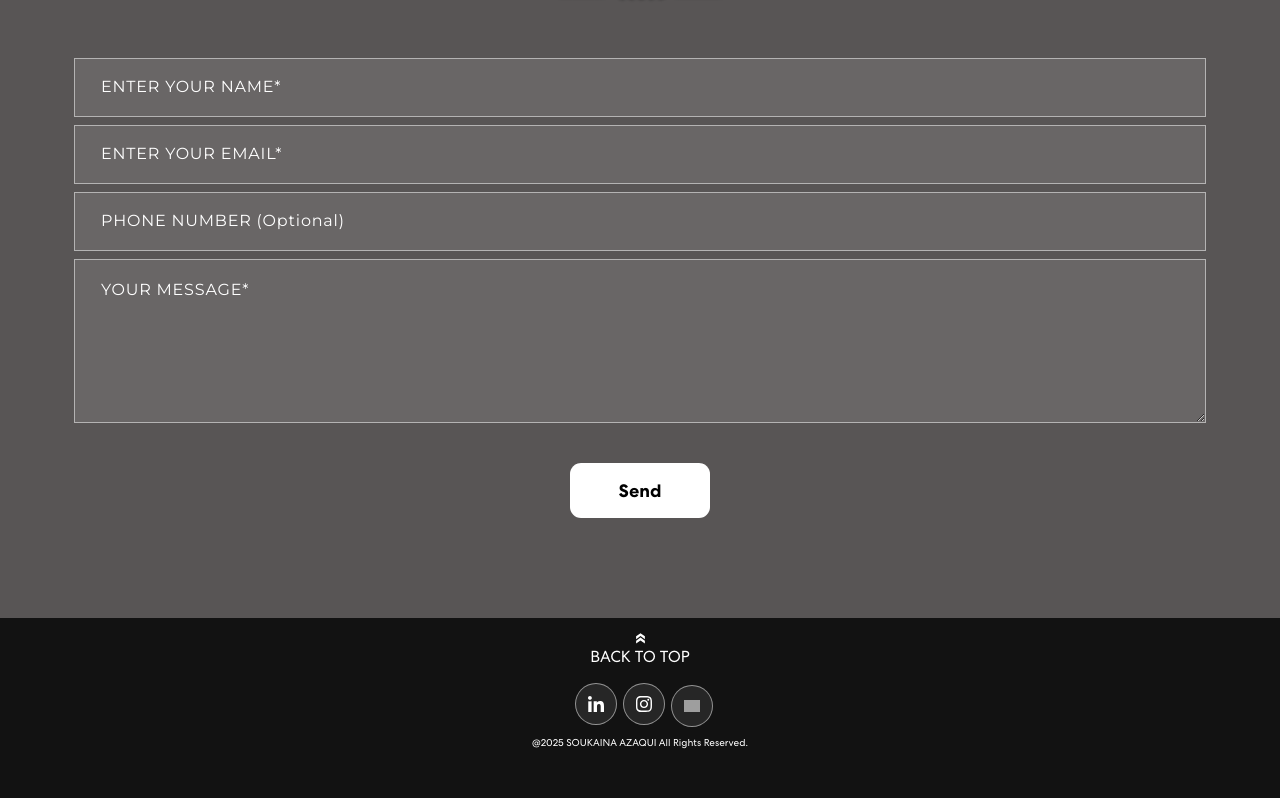
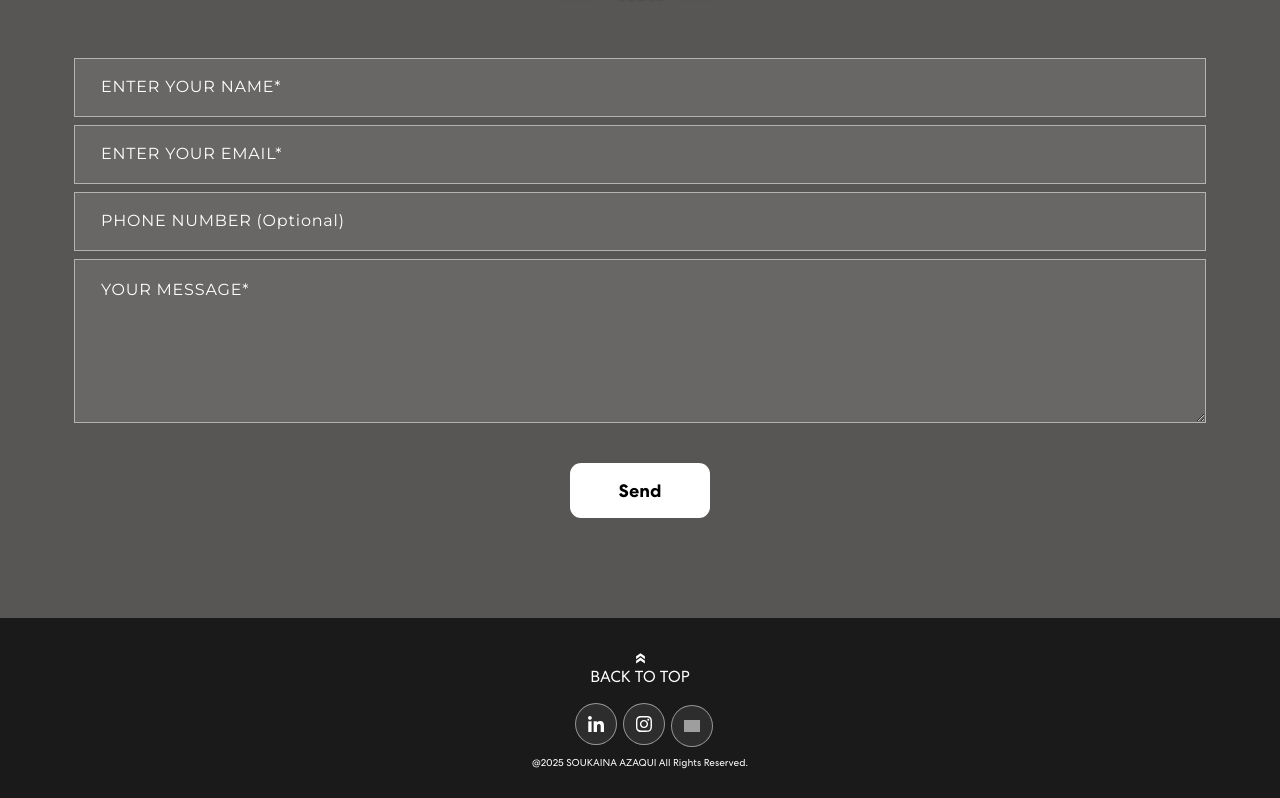
Before and after one commit to Souka001/my-portfolio, a React (Create React App) app: page /#/Contact in a window 1280 px wide. Shown: the part 299-1097 px from the top of the page. Before the commit the page ends 1057 px from the top, so only its background shows below. Built offline with nearby package versions, Linux system fonts and the light colour scheme; grey boxes are pictures that could not be loaded.

Commit message:
Description des modifications

```diff
--- a/src/App.css
+++ b/src/App.css
@@ -29,10 +29,12 @@ html {
 }
 
 body {
+  margin: 0;
+  padding: 0;
   font-weight: 400;
   overflow-x: hidden;
   position: relative;
-  background-color: #121212 !important;
+
   color: #fff !important;
   font-family: 'Centra', sans-serif !important;
 }
@@ -446,15 +448,6 @@ nav.navbar .navbar-toggler[aria-expanded="true"] .navbar-toggler-icon {
   font-weight: bold;
   margin: 0;
 }
-.footer {
-  position: fixed;
-  bottom: 0;
-  width: 100%;
-  background: #1A1A1A;
-  color: white;
-  text-align: center;
-  padding: 20px;
-}
 
 .projects {
   background: #585555;
--- a/src/components/Footer.js
+++ b/src/components/Footer.js
@@ -11,7 +11,15 @@ function Footer() {
   };
 
   return (
-    <footer className="glob">
+    <footer className="glob" style={{
+    bottom: 0,
+    width: "100%",
+    background: "#1A1A1A",
+    color: "white",
+    textAlign: "center",
+    padding: "20px",
+
+    }}>
       <Container>
         <Row>
           <Col xs={12} style={{ display: "flex", flexDirection: "column", alignItems: "center", justifyContent: "center" }}>
```
